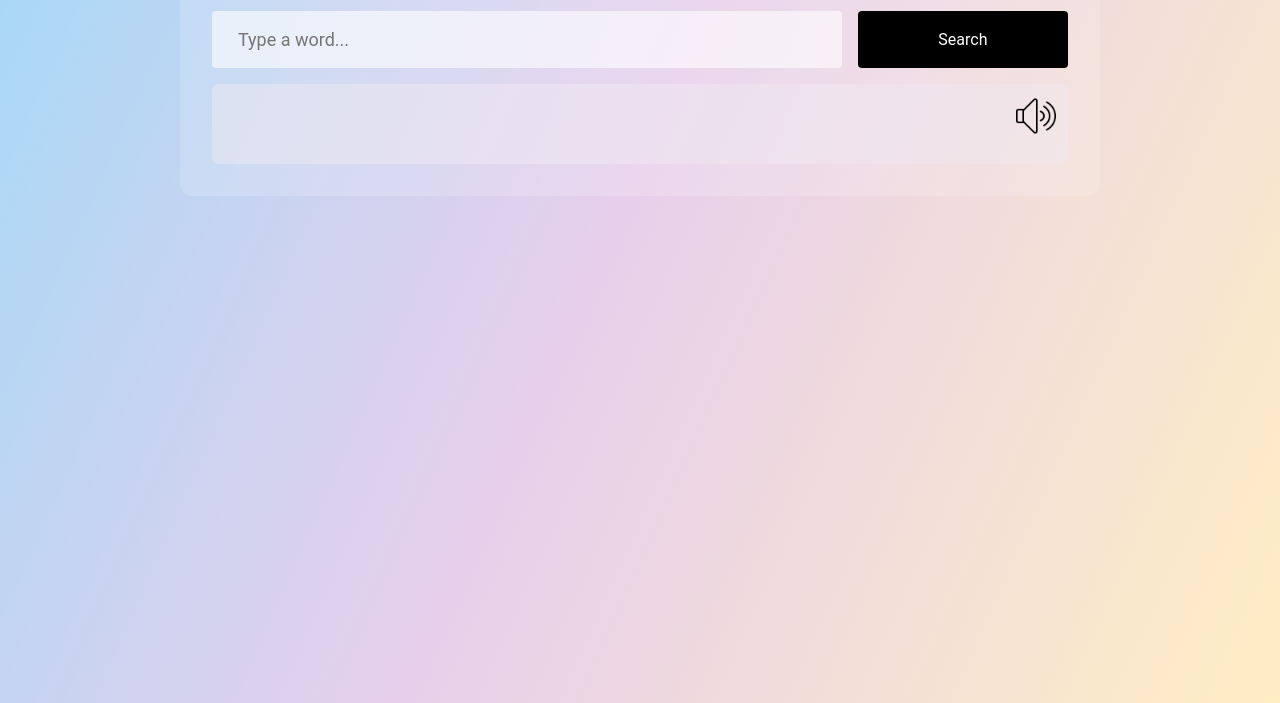
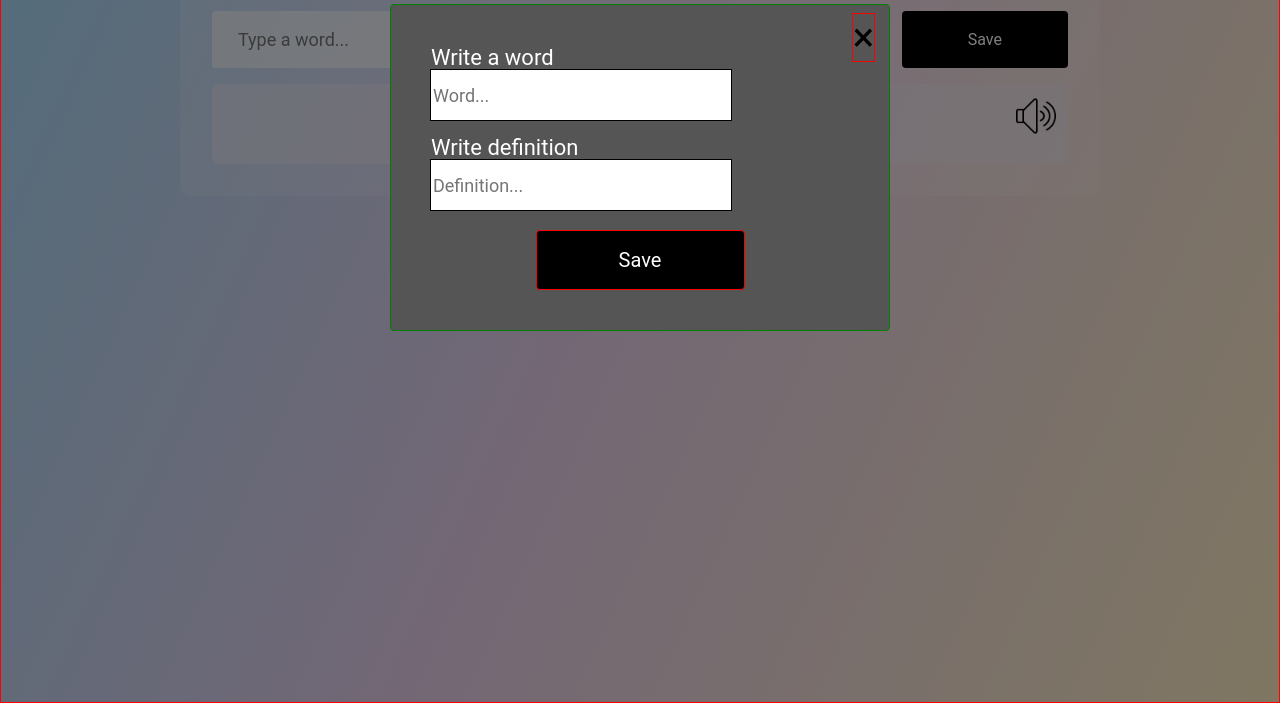
Before and after one commit to Alexander-Klem/Dictionary, a plain HTML site: page src/index.html in a window 1280 px wide. Shown: the part 97-800 px from the top of the page. Drawn offline with Linux system fonts and the light colour scheme; a web font is replaced by a local one.

Commit message:
Модальное окно(3)

```diff
--- a/src/index.html
+++ b/src/index.html
@@ -30,6 +30,8 @@
                 <button type="submit">
                     Search
                 </button>
+
+                <button type="button">Save</button>
             </form>
 
             <div class="error"></div>
@@ -59,6 +61,21 @@
         </main>
     </div>
 
+    <div class="modal">
+        <div class="modal__dialog">
+            <div class="modal__content">
+        <form action="#">
+            <div class="modal__close">&times;</div>
+            <div class="modal__title">Write a word</div>
+            <input type="text" required placeholder="Word..." class="modal__input" name="Word" style="color: black;">
+            <div class="modal__title">Write definition</div>
+            <input type="text" required placeholder="Definition..." class="modal__input" name="Definition"style="color: black;" >
+        </form>
+        <button class="button">Save</button>
+            </div>
+        </div>
+    </div>
+
     <script src="js/scripts.js"></script>
 </body>
 </html>
--- a/src/scss/styles.scss
+++ b/src/scss/styles.scss
@@ -155,3 +155,72 @@ h1 {
     margin-top: 16px;
     display: none;
 }
+
+.modal{
+    border:1px solid red;
+    position: fixed;
+    top: 0;
+    left: 0;
+    z-index: 1050;
+    width: 100%;
+    height: 100%;
+    // display: none;
+    background-color: rgba(0, 0, 0, 0.5);
+    &__dialog{
+        max-width:500px;
+        margin: 100px auto;
+    }
+    &__content{
+        position: relative;
+        width: 100%;
+        padding: 40px;
+        background-color: rgb(85, 85, 85);
+        border: 1px solid rgba(0,0,0, 0.2);
+        border-radius: 4px;
+        max-height: 70vh;
+        overflow-y: auto;
+        border: 1px solid green;
+    }
+    &__close{
+        position: absolute;
+        border: 1px solid red;
+        top: 8px;
+        right: 14px;
+        cursor: pointer;
+        font-size: 40px;
+        color: #000;
+        // opacity: 0.5;
+        // border: none
+    }
+    &__title{
+        font-size: 22px;
+    }
+    &__input{
+        // border: 1px solid red;
+        display: block;
+        // margin-top: 15px;
+        margin-bottom: 15px;
+        width: 300px;
+        height: 50px;
+        background-color: #fff;
+        // border: none;
+        font-size: 18px;
+        outline: 1px solid black;
+    }
+}
+.button{
+    border: 1px solid red;
+    width: 50%;
+    height: 60px;
+    display: block;
+    margin: 0 auto;
+    margin-top: 20px;
+    border-radius: 4px;
+    background: #000;
+    cursor: pointer;
+    font-size: 20px;
+
+    &:hover{
+        background: rgba(0, 0, 0, 0.5)
+    }
+}
```
Also changed, not shown: src/css/styles.css.
